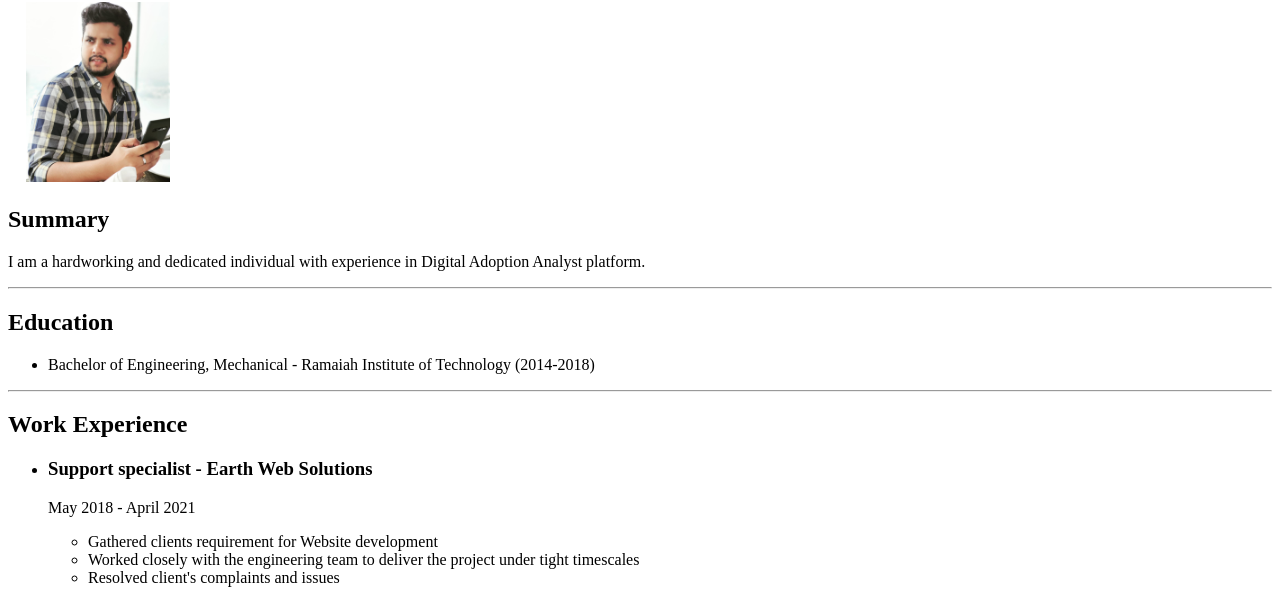
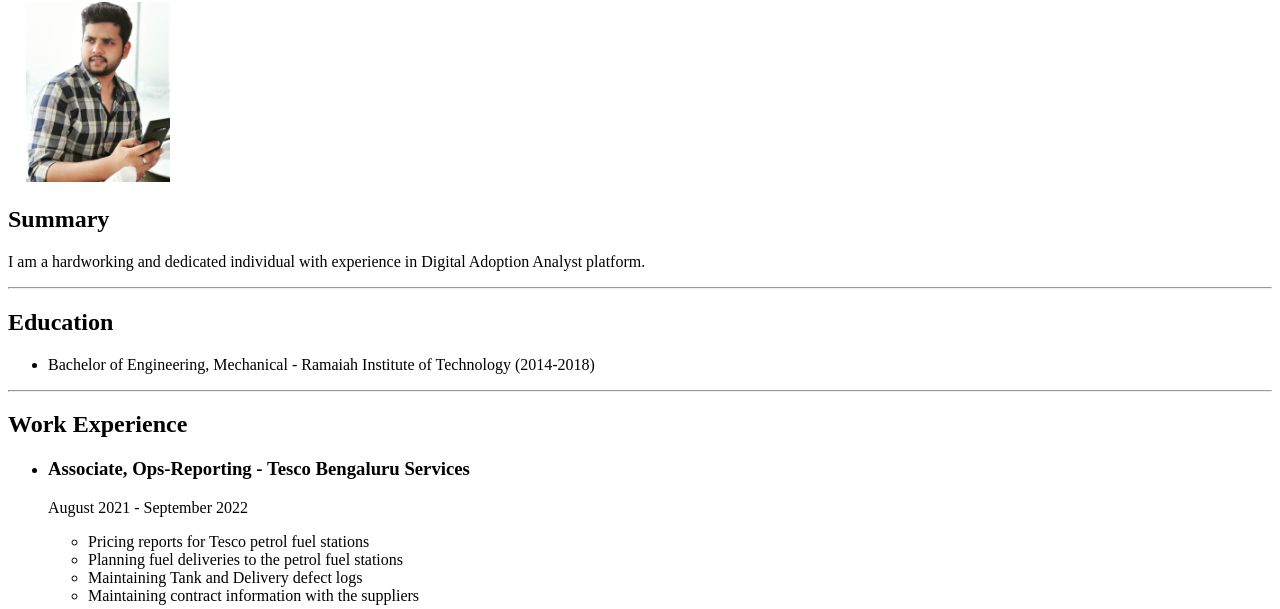
Before and after one commit to Utkarsh775/online-resume, a plain HTML site: page index.html in a window 1280 px wide. Shown: the part 78-687 px from the top of the page. Drawn offline with Linux system fonts and the light colour scheme.

Commit message:
Update index.html

```diff
--- a/index.html
+++ b/index.html
@@ -18,15 +18,6 @@
     <hr/>
     <h2>Work Experience</h2>
     <ul>
-        <li>
-            <h3>Support specialist - Earth Web Solutions</h3>
-            <p>May 2018 - April 2021</p>
-            <ul>
-                <li>Gathered clients requirement for Website development</li>
-                <li>Worked closely with the engineering team to deliver the project under tight timescales</li>
-                <li>Resolved client's complaints and issues</li>
-            </ul>
-        </li>
         <li>
             <h3>Associate, Ops-Reporting - Tesco Bengaluru Services</h3>
             <p>August 2021 - September 2022</p>
```
